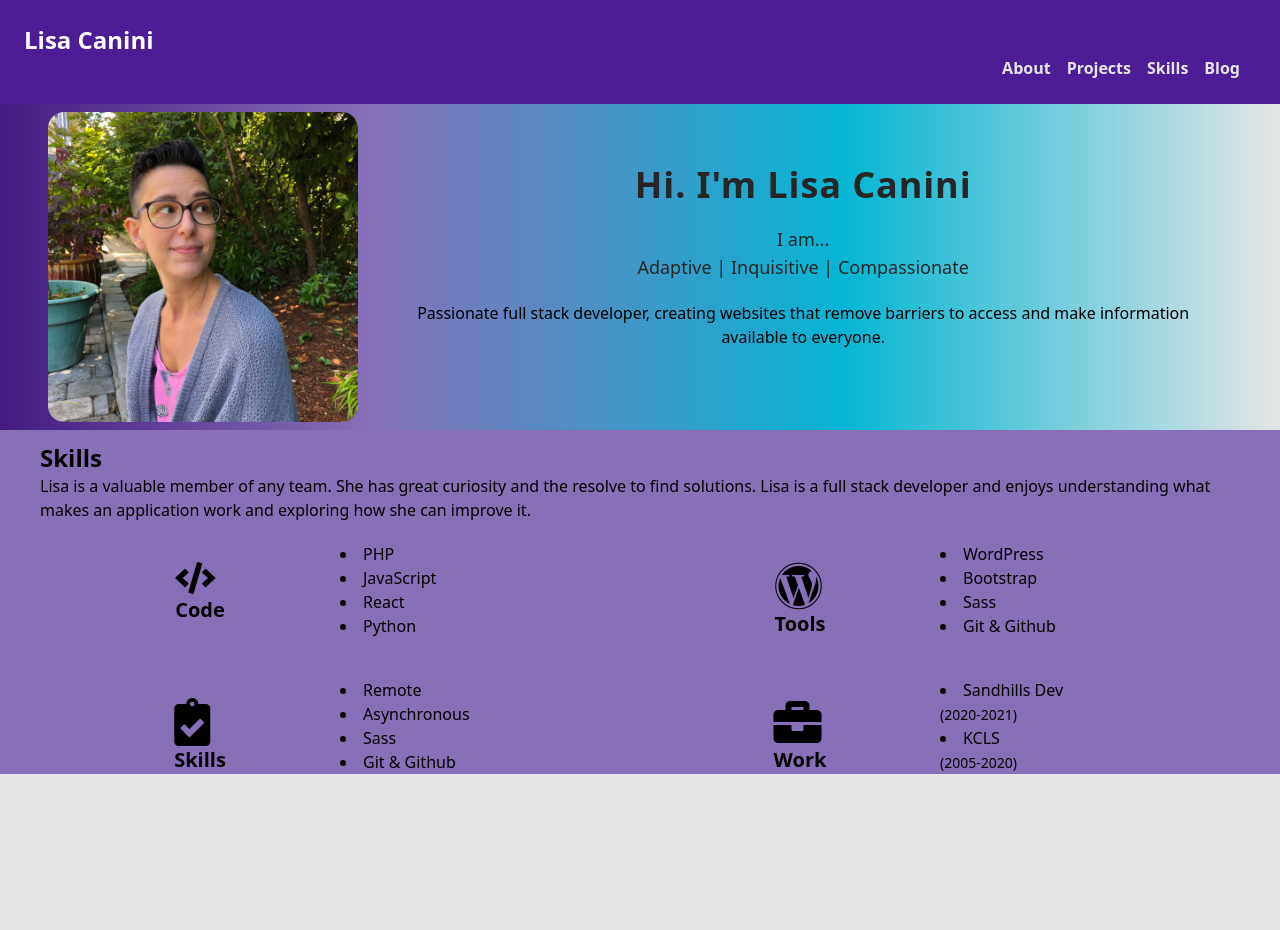
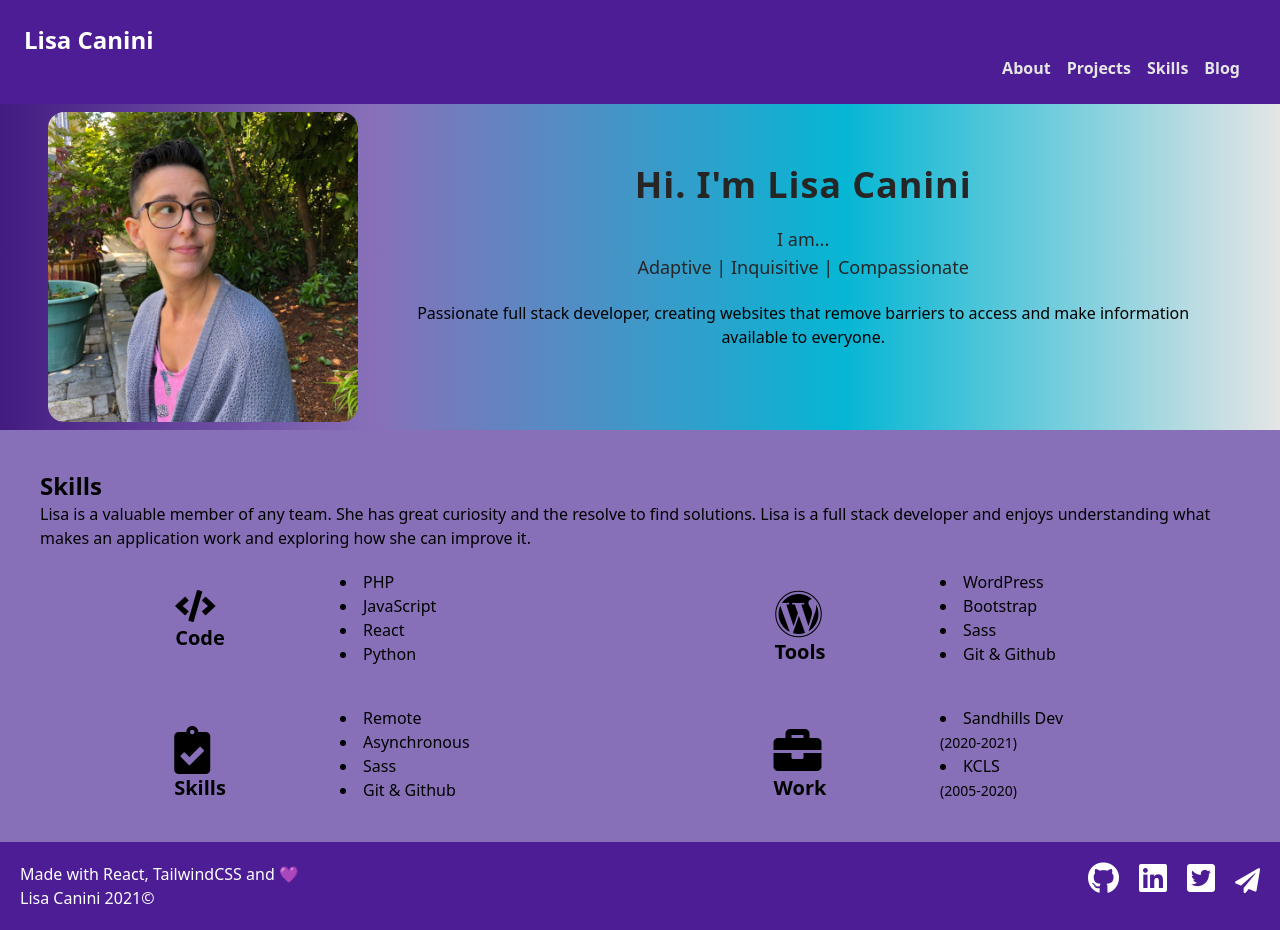
Before and after one commit to LisaCee/tailwind_portfolio, a React (Create React App) app: page / in a window 1280 px wide. Before the commit the page ends 800 px from the top, so only its background shows below. Built offline with nearby package versions, Linux system fonts and the light colour scheme.

Commit message:
added footer component
added footer and social icons

```diff
--- a/src/App.jsx
+++ b/src/App.jsx
@@ -1,6 +1,7 @@
 import Nav from './components/Nav';
 import Intro from './components/Intro';
 import Skills from './components/Skills';
+import Footer from './components/Footer';
 import './index.css';
 
 function App() {
@@ -9,6 +10,7 @@ function App() {
 			<Nav />
 			<Intro />
 			<Skills />
+			<Footer />
 		</div>
 	);
 }
--- /dev/null
+++ b/src/components/Footer.jsx
@@ -0,0 +1,18 @@
+import React from "react";
+
+export default function Footer() {
+	return (
+		<div className="container mx-auto bg-violet-900 p-5 flex justify-between">
+			<div className="">
+				<p className="text-white">Made with React, TailwindCSS and &#128156;</p>
+				<p className="text-white">Lisa Canini 2021&#169;</p>
+			</div>
+			<div className="">
+				<a href="https://www.github.com/lisacee" alt="github profile"><i className="fab fa-github fa-2x text-white"><span className="sr-only">Github</span></i></a>
+				<a href="https://www.linkedin.com/in/lisacee" alt="linkedin profile"><i className="fab fa-linkedin fa-2x text-white pl-5"><span className="sr-only">LinkedIn</span></i></a>
+				<a href="https://www.twitter.com/lisacee14" alt="twitter profile"><i className="fab fa-twitter-square fa-2x text-white pl-5"><span className="sr-only">Twitter</span></i></a>
+				<a href="mailto:lisaceedev@gmail.com"><i className="fas fa-paper-plane fa-2x text-white pl-5"><span className="sr-only">Email me</span></i></a>
+			</div>
+		</div>
+	);
+}
--- a/src/components/Skills.jsx
+++ b/src/components/Skills.jsx
@@ -1,8 +1,8 @@
-import React from 'react';
+import React from "react";
 
 export default function Skills() {
 	return (
-		<div className="container bg-heather mx-auto px-10 pt-3">
+		<div className="container bg-heather mx-auto px-10 py-10">
 			<h2 id="skills" className="text-2xl font-bold">Skills</h2>
 				<p>Lisa is a valuable member of any team. She has great curiosity and the resolve to find solutions. Lisa is a full stack developer and enjoys understanding what makes an application work and exploring how she can improve it.</p>
 			<div className="grid grid-cols-1 pt-5 gap-y-5 sm:grid-cols-2">
--- a/src/index.css
+++ b/src/index.css
@@ -6,3 +6,7 @@
 	background: rgb(67,27,129);
 	background: linear-gradient(90deg, rgba(67,27,129,1) 0%, rgba(136,112,185,1) 29%, rgba(6,182,212,1) 66%, rgba(229,229,229,1) 100%);
 }
+
+.fa-paper-plane {
+	font-size: 25px;
+}
```
